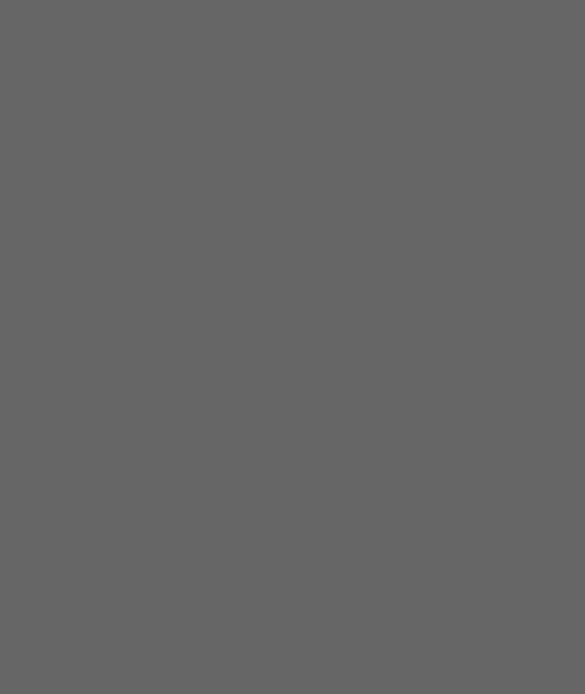
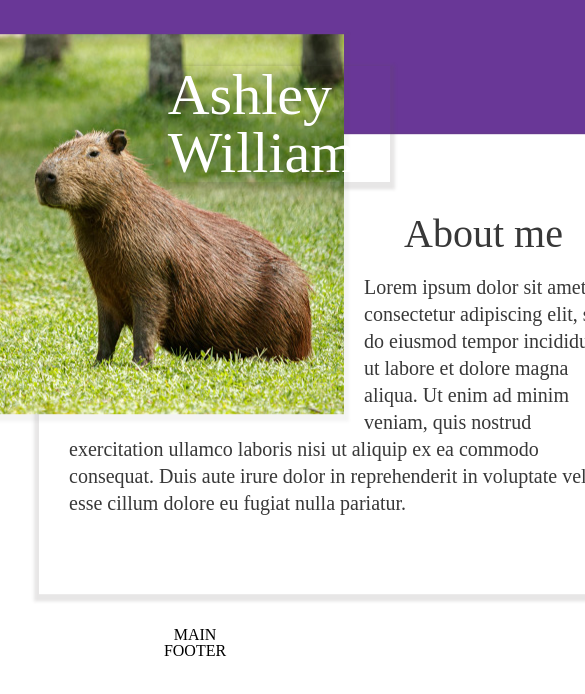
Before and after one commit to sub-pr1me/Project-Homepage, a website built with webpack: page src/template.html in a window 390 px wide. Shown: the top 694 px of the page, 585 px wide, since content can reach past the window. Built offline with nearby package versions, Linux system fonts and the light colour scheme.

Commit message:
build: add top tablet section

```diff
--- a/src/styles.css
+++ b/src/styles.css
@@ -47,3 +47,91 @@ table {
 }
 
 /* //////////////////////////////////////////////////////// */
+
+/* * {
+	outline: greenyellow 1px solid;
+} */
+
+.content {
+	display: flex;
+	flex-direction: column;
+	justify-content: center;
+	align-items: center;
+}
+
+body {
+	width: 100vw;
+	height: 100vh;
+	overflow-x: clip;
+}
+
+.shadow {
+	box-shadow: 0px 3px 3px 5px rgba(88, 86, 86, 0.144);
+}
+
+.low_shadow {
+	box-shadow: 0px 3px 3px 5px rgba(88, 86, 86, 0.068);
+}
+
+.content {
+	transform: translateY(-45vh);
+}
+
+.background {
+	background-color: rgb(105, 55, 151);
+	height: 45vh;
+	width: 200vw;
+	transform-origin: bottom left;
+	transform: rotate(-15deg);
+}
+
+header {
+	height: fit-content;
+	width: 100%;
+}
+
+.header_content {
+	padding: 4vh 10vw;
+}
+
+.name {
+	position: absolute;
+	font-size: 58px;
+	left: 43%;
+	top: 10%;
+}
+
+img {
+	float: left;
+	margin-left: -45px;
+	margin-right: 20px;
+}
+
+.info {
+	background-color: white;
+	width: 97%;
+	width: 600px;
+}
+
+h1 {
+	font-size: 40px;
+	text-align: center;
+	margin-top: 100px;
+	padding: 80px 0px 20px 0px;
+	transform: translateX(-3%);
+}
+
+header p {
+	font-size: 20px;
+	line-height: 27px;
+	height: 320px;
+	padding: 0px 20px 0px 30px;
+}
+
+.dark_text {
+	color: rgb(56, 56, 56);
+}
+
+.light_text {
+	color: rgb(255, 255, 255);
+}
--- a/src/template.html
+++ b/src/template.html
@@ -1,11 +1,31 @@
 <!DOCTYPE html>
-<html lang="en" style="background-color: #666666">
+<html lang="en" style="background-color: #ffffff">
 <head>
     <meta charset="UTF-8">
     <meta name="viewport" content="width=device-width, initial-scale=1.0">
-    <title></title>
+    <title>Homepage</title>
 </head>
 <body>
-
+    <div class="background shadow"></div>
+    <div class="content">
+        <header>
+            <div class="header_content">
+                <img class=" low_shadow" src="img/tab_top.jpg" alt="Capybara Portrait">
+                <div class="name light_text shadow">Ashley Williams</div>
+                <div class="info shadow">
+                    <h1 class="dark_text">About me</h1>
+                    <p class="dark_text">Lorem ipsum dolor sit amet, consectetur adipiscing elit,
+                       sed do eiusmod tempor incididunt ut labore et dolore magna aliqua.
+                       Ut enim ad minim veniam, quis nostrud exercitation ullamco laboris
+                       nisi ut aliquip ex ea commodo consequat. Duis aute irure dolor
+                       in reprehenderit in voluptate velit esse cillum dolore eu fugiat
+                       nulla pariatur.
+                    </p>
+                </div>
+            </div>
+        </header>
+        <main>MAIN</main>
+        <footer>FOOTER</footer>
+    </div>
 </body>
 </html>
```
Also changed, not shown: src/fonts/BigShoulders_24pt-Bold.ttf (added), src/fonts/TitilliumWeb-Regular.ttf (added), src/icons/email-box.svg (added), src/icons/github-original.svg (added), src/icons/linkedin-plain.svg (added), src/icons/open-in-new.svg (added), src/icons/phone.svg (added), src/icons/twitter-original.svg (added), src/img/mob_bott.jpg (added), src/img/mob_top.jpg (added), src/img/tab_top.jpg (added).
